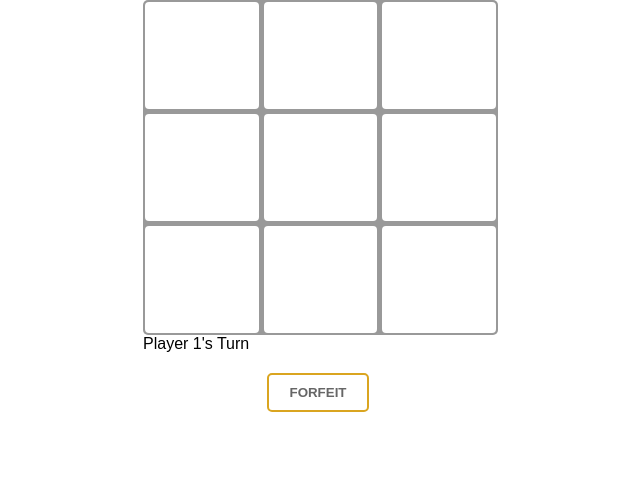
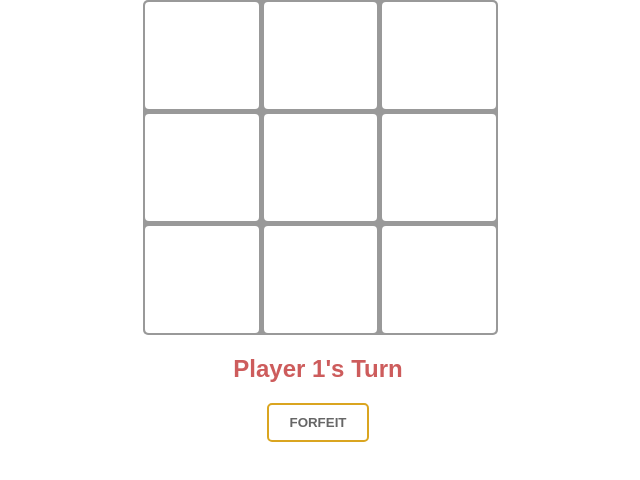
Before and after one commit to sjBao/tic-tac-toe, a React (Create React App) app in the folder client/: page / in a window 1280 px wide. Both pictures are taken after a click on the button "NEW GAME!". Shown: the top 480 px of the page, without its empty margins (322-962 px from the left). Built offline with nearby package versions, Linux system fonts and the light colour scheme.

Commit message:
Make winner color dependo on winning player

```diff
--- a/client/src/App.css
+++ b/client/src/App.css
@@ -92,3 +92,19 @@
   color: #EEE;
   transform: scale(1.15)
 }
+
+.player-turn {
+  text-align: center;
+}
+
+.player1 {
+  color: indianred;
+}
+
+.player2 {
+  color: royalblue;
+}
+
+.game-status {
+  text-align: center;
+}
--- a/client/src/BoardBox.js
+++ b/client/src/BoardBox.js
@@ -3,15 +3,18 @@ import React from 'react';
 const BoardBox = (props) => {
   const handleClick = () => {
     props.markBox(props.index)
+    props.checkIfDraw()
     props.checkRow(props.index)
     props.checkColumn(props.index)
     props.checkDiagonals(props.index)
-    props.checkIfDraw()
   }
+
+  let player;
+  props.mark === 'X' ? player = "player1" : player = "player2"
 
   return (
     <button
-      className="board-box"
+      className={"board-box " + player}
       onClick={handleClick}
       disabled={props.mark || props.gameOver}>
       {props.mark}
--- a/client/src/GameStatus.js
+++ b/client/src/GameStatus.js
@@ -9,13 +9,22 @@ class GameStatus extends Component {
       if (!gameOver) {
         return (
           <div className="player-turn">
-            { playerOneTurn ? "Player 1's Turn" : "Player 2's Turn" }
+            {
+              playerOneTurn ?
+              <h2 className="player1">
+                Player 1's Turn
+              </h2>
+               :
+              <h2 className="player2">
+                Player 2's Turn
+              </h2>
+             }
           </div>
         )
       } else {
         return (
           <div className="game-status">
-            { winner }
+            <h1 className={ (winner || '').match('Player 1') ? 'player1': 'player2' }>{ winner }</h1>
           </div>
         )
       }
```
